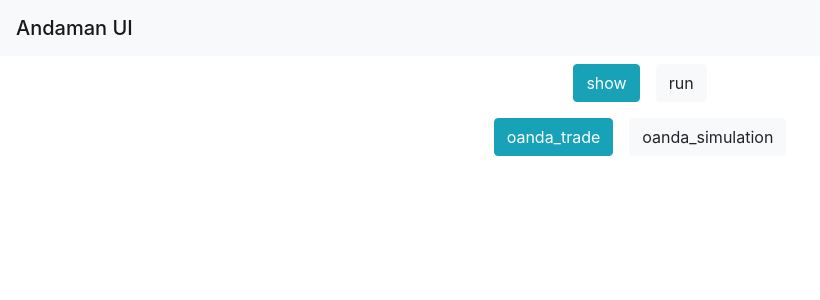
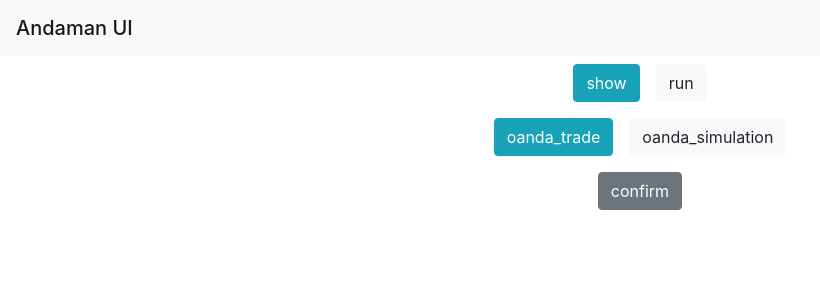
Before and after one commit to matsuo7y/andaman-ui, a React (Create React App) app: page / in a window 1280 px wide. Shown: the top 300 px of the page, without its empty margins (0-820 px from the left). Built offline with nearby package versions, Linux system fonts and the light colour scheme; the HTML template or start-up script is replaced by a standard one.

Commit message:
add confirm

```diff
--- a/src/component/TopSelector.tsx
+++ b/src/component/TopSelector.tsx
@@ -1,4 +1,5 @@
 import React from 'react'
+import { Button } from 'react-bootstrap'
 import { TradeRunType, TradeSetType } from '../model/enums'
 import { ButtonSelector } from './util'
 
@@ -35,6 +36,14 @@
         initOption={TopOption.Show}
         onSelected = {this.onTopOptionSelected}
       />
+    )
+  }
+
+  private confirmButton() {
+    return (
+      <div className="d-flex justify-content-center">
+        <Button className="m-2" variant="secondary" onClick={() => {}}>confirm</Button>
+      </div>
     )
   }
 
@@ -76,6 +85,7 @@
       <div>
         {this.topSelector}
         {this.detailSelector(this.state.topOption)}
+        {this.confirmButton()}
       </div>
     )
   }
```
